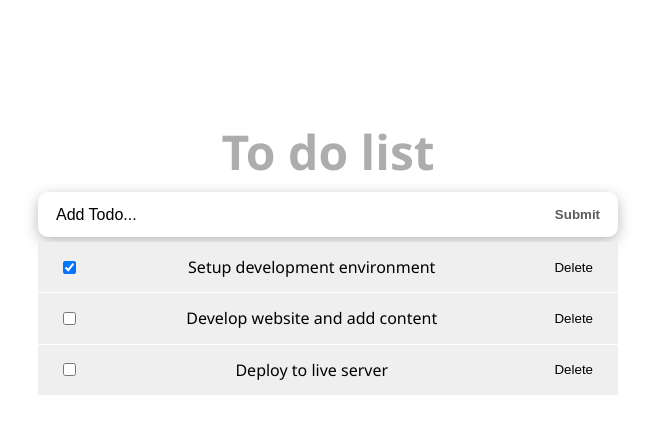
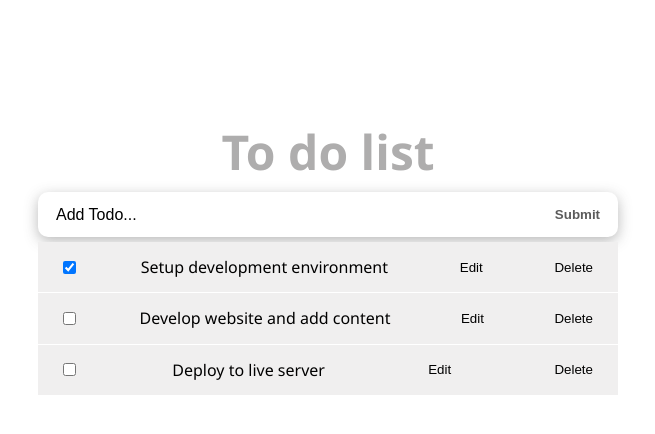
Before and after one commit to oovillagran/todos_app, a React (Vite) app in the folder todos_app/: page / in a window 1280 px wide. Shown: the top 434 px of the page, without its empty margins (312-967 px from the left). Built offline with nearby package versions, Linux system fonts and the light colour scheme.

Commit message:
Add Editing functionality

```diff
--- a/todos_app/src/components/TodoItem.jsx
+++ b/todos_app/src/components/TodoItem.jsx
@@ -1,18 +1,47 @@
 import styles from '@/styles/TodoItem.module.css';
+import { useState } from 'react';
 
-const TodoItem = ({ itemProp, handleChange, delTodo }) => {
+const TodoItem = ({ itemProp, handleChange, delTodo, setUpdate }) => {
+  const [editing, setEditing] = useState(false);
+  let viewMode = {};
+  let editMode = {};
+  if (editing) {
+    viewMode.display = 'none';
+  } else {
+    editMode.display = 'none';
+  }
+
+
+  const handleEditing = () => {
+    setEditing(true);
+  }
+
+  const handleUpdatedDone = (event) => {
+    if (event.key === 'Enter') {
+      setEditing(false);
+    }
+  };
 
   return (
     <li className={styles.item}>
-      <div className={styles.content}>
+      <div className={styles.content} style={viewMode}>
         <input
           type="checkbox"
           checked={itemProp.completed}
           onChange={() => handleChange(itemProp.id)}
         />
+        <button onClick={handleEditing}>Edit</button>
         <button onClick={() => delTodo(itemProp.id)}>Delete</button>
         {itemProp.title}
       </div>
+      <input
+        type="text"
+        value={itemProp.title}
+        className={styles.textInput}
+        style={editMode}
+        onChange={(e) => setUpdate(e.target.value, itemProp.id)}
+        onKeyDown={handleUpdatedDone}
+      />
     </li>
   )
 };
--- a/todos_app/src/components/TodosList.jsx
+++ b/todos_app/src/components/TodosList.jsx
@@ -1,6 +1,6 @@
 import TodoItem from "@/components/TodoItem";
 
-const TodosList = ({ todosProps, handleChange, delTodo }) => {
+const TodosList = ({ todosProps, handleChange, delTodo, setUpdate }) => {
 
   return (
     <ul>
@@ -10,6 +10,7 @@
           itemProp={todo}
           handleChange={handleChange}
           delTodo={delTodo}
+          setUpdate={setUpdate}
         />
       ))}
     </ul>
--- a/todos_app/src/components/TodosLogic.jsx
+++ b/todos_app/src/components/TodosLogic.jsx
@@ -54,6 +54,17 @@
     setTodos([...todos, newTodo]);
   };
 
+  const setUpdate = (UpdateTitle, id) => {
+    setTodos(
+      todos.map((todo) => {
+        if (todo.id === id) {
+          todo.title = UpdateTitle
+        }
+        return todo;
+      })
+    );
+  };
+
   return (
     <div>
       <InputTodo addTodoItem={addTodoItem} />
@@ -61,6 +72,7 @@
         todosProps={todos}
         handleChange={handleChange}
         delTodo={delTodo}
+        setUpdate={setUpdate}
       />
     </div>
   );
--- a/todos_app/src/styles/TodoItem.module.css
+++ b/todos_app/src/styles/TodoItem.module.css
@@ -26,3 +26,10 @@
   margin-left: 7px;
   color: #000;
 }
+
+.textInput {
+  width: 100%;
+  padding: 10px;
+  border: 1px solid #dfdfdf;
+  outline: none;
+}
```
